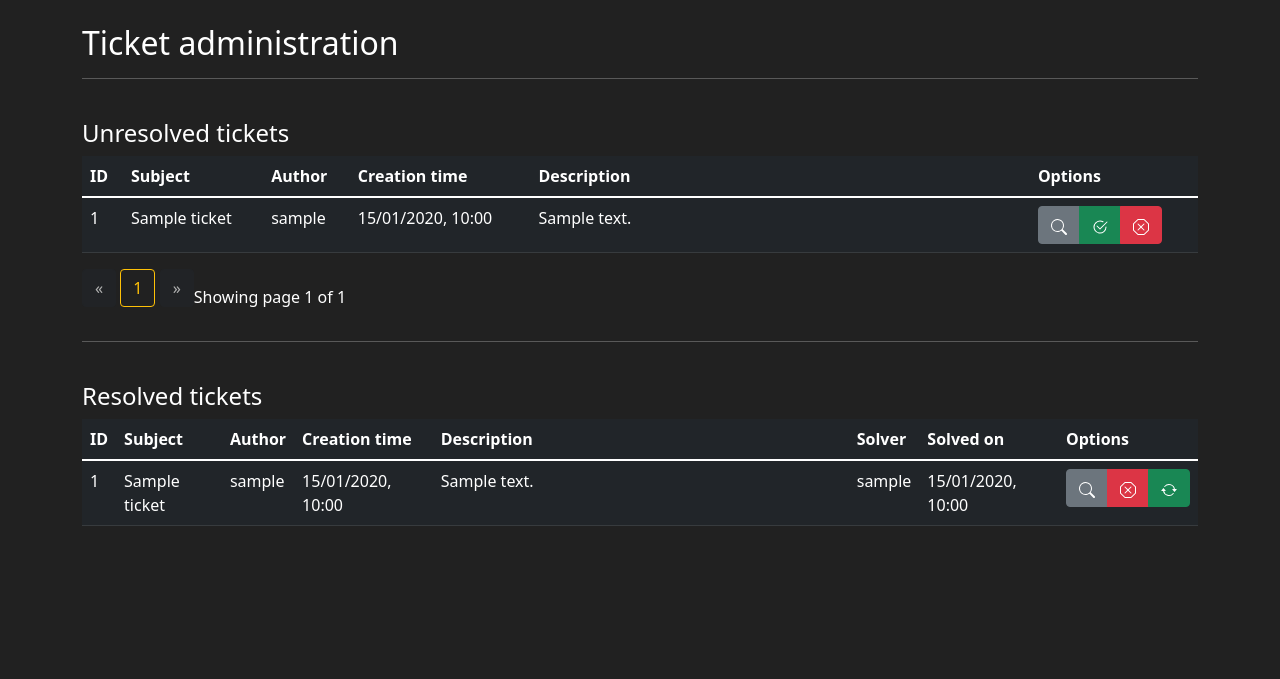
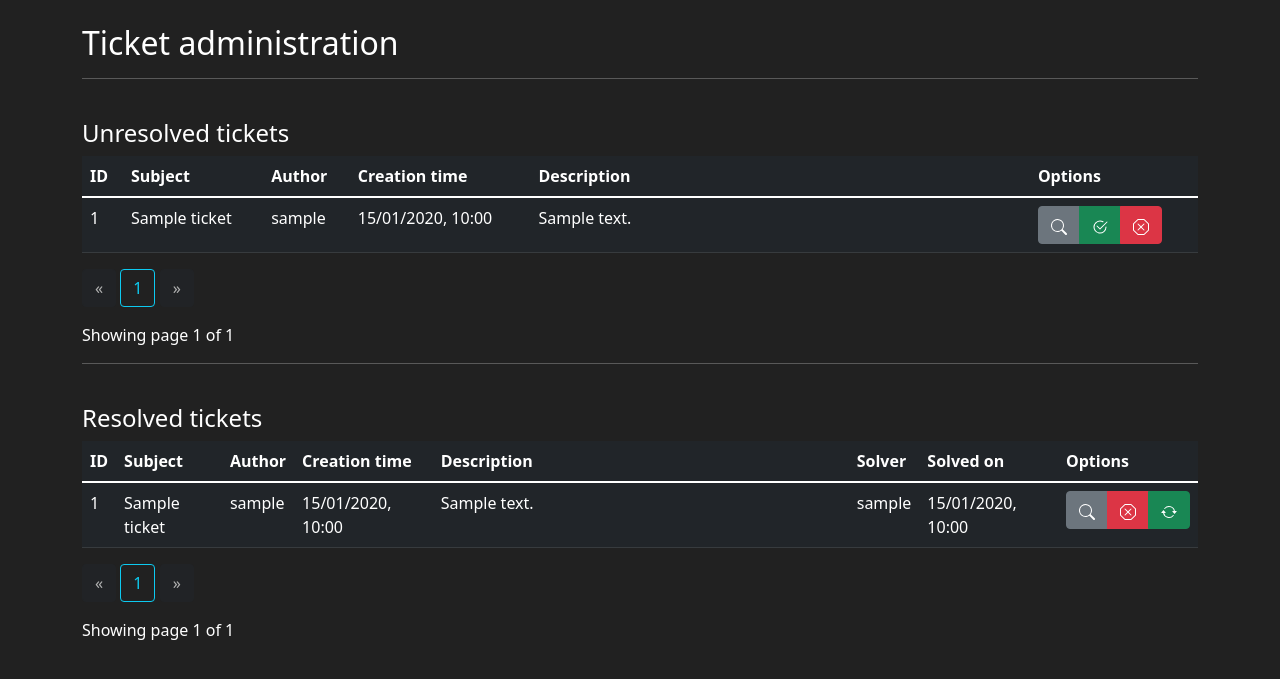
Before and after one commit to Rutrle/ticket-system, a Flask app: template smart_ticket/admin_bp/templates/admin_bp/ticket_administration.html in a window 1280 px wide. Shown: the part 56-735 px from the top of the page. Run offline with Flask 2, Linux system fonts and the light colour scheme; the template is opened without the code that fills it: most values are stand-ins (such as "Sample title", 1, 10 or a date in 2020); form fields are guessed from the names that the template uses.

Commit message:
pagination on admin.bp ticket administrations working

```diff
--- a/smart_ticket/admin_bp/templates/admin_bp/ticket_administration.html
+++ b/smart_ticket/admin_bp/templates/admin_bp/ticket_administration.html
@@ -72,7 +72,7 @@ Ticket administration
                 {% endfor %}
             </tbody>
         </table>
-        <div class = "pagination">
+        <div class="pagination-container">
             <div class="text-right">
                 <a href="{{ url_for('admin_bp.ticket_administration_page', page=unresolved_tickets.prev_num) }}" class="btn  btn-dark
                 {% if unresolved_tickets.page == 1 %}disabled{% endif %}">
@@ -81,7 +81,7 @@ Ticket administration
                 {% for page_num in unresolved_tickets.iter_pages(left_edge=1, right_edge=1, left_current=1, right_current=2) %}
                 {% if page_num %}
                         {% if unresolved_tickets.page == page_num %}
-                        <a href="{{ url_for('admin_bp.ticket_administration_page', page=page_num) }}" class="btn btn-outline-warning">{{ page_num }}</a>
+                        <a href="{{ url_for('admin_bp.ticket_administration_page', page=page_num) }}" class="btn btn-outline-info">{{ page_num }}</a>
                         {% else %}
                         <a href="{{ url_for('admin_bp.ticket_administration_page', page=page_num) }}" class="btn btn-dark">{{ page_num }}</a>
                         {% endif %}
@@ -94,7 +94,9 @@ Ticket administration
                     &raquo;
                 </a>
             </div>
-            <p class="text-right mt-3">Showing page {{ unresolved_tickets.page }} of {{ unresolved_tickets.pages }}</p>
+            <p class="text-right mt-3">
+            Showing page {{ unresolved_tickets.page }} of {{ unresolved_tickets.pages }}
+            </p>
         </div>
     </div>
     <hr>
@@ -115,7 +117,7 @@ Ticket administration
                 </tr>
             </thead>
             <tbody>
-                {% for ticket in resolved_tickets %}
+                {% for ticket in resolved_tickets.items %}
                 <tr>
                     <td>{{ticket.id}}</td>
                     <td>{{ticket.subject}}</td>
@@ -162,6 +164,32 @@ Ticket administration
                 {% endfor %}
             </tbody>
         </table>
+        <div class="pagination-container">
+            <div class="text-right">
+                <a href="{{ url_for('admin_bp.ticket_administration_page', resolved_page=resolved_tickets.prev_num) }}" class="btn  btn-dark
+                {% if resolved_tickets.page == 1 %}disabled{% endif %}">
+                    &laquo;
+                </a>
+                {% for page_num in resolved_tickets.iter_pages(left_edge=1, right_edge=1, left_current=1, right_current=2) %}
+                {% if page_num %}
+                        {% if resolved_tickets.page == page_num %}
+                        <a href="{{ url_for('admin_bp.ticket_administration_page', resolved_page=page_num) }}" class="btn btn-outline-info">{{ page_num }}</a>
+                        {% else %}
+                        <a href="{{ url_for('admin_bp.ticket_administration_page', resolved_page=page_num) }}" class="btn btn-dark">{{ page_num }}</a>
+                        {% endif %}
+                    {% else %}
+                        ...
+                    {% endif %}
+                {% endfor %}
+                <a href="{{ url_for('admin_bp.ticket_administration_page', resolved_page=resolved_tickets.next_num) }}" class="btn btn-dark
+                {% if resolved_tickets.page == resolved_tickets.resolved_page %}disabled{% endif %}">
+                    &raquo;
+                </a>
+            </div>
+            <p class="text-right mt-3">
+            Showing page {{ resolved_tickets.page }} of {{ resolved_tickets.pages }}
+            </p>
+        </div>
     </div>
 </div>
 {% endblock content %}
```
Also changed, not shown: smart_ticket/admin_bp/routes.py (+4 -4 lines).
